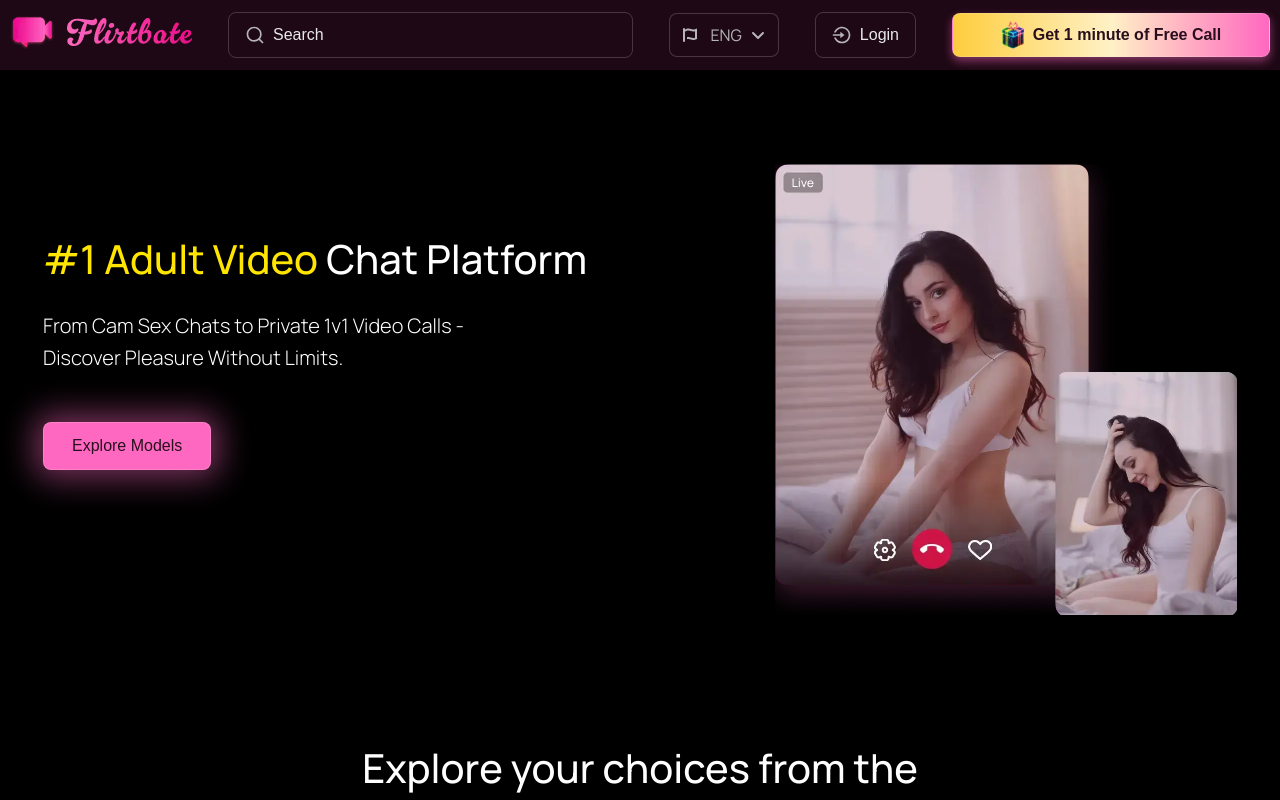
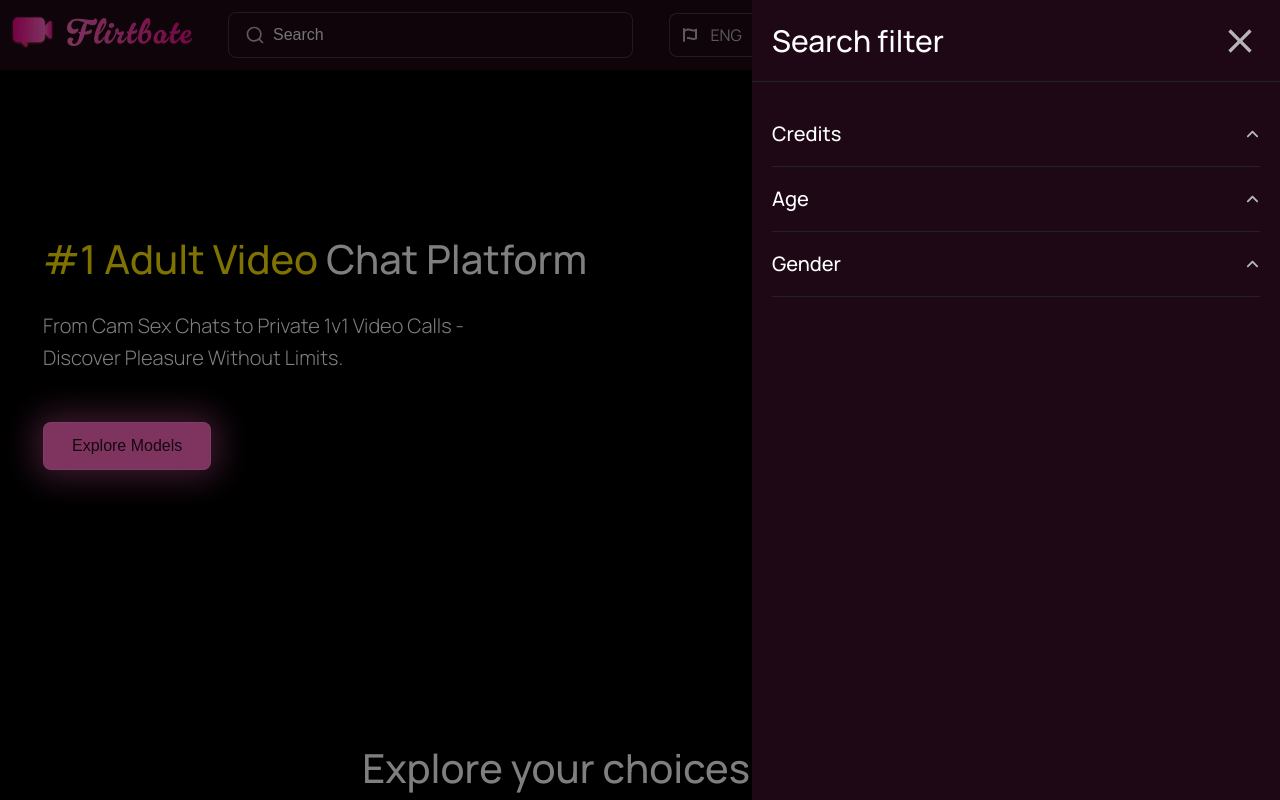
Before and after one commit to suyanksaraswat/flirtbate-clone, a Next.js app: page / in a window 1280 px wide. Both pictures are taken after a click on the button "Search". Shown: the top 800 px of the page. Built offline with nearby package versions, Linux system fonts and the light colour scheme.

Commit message:
faet: search sidebar

```diff
--- /dev/null
+++ b/src/components/atoms/accordion/accordion.module.css
@@ -0,0 +1,37 @@
+.panel {
+  display: none;
+  overflow: hidden;
+  padding-top: 16px
+}
+
+.accordionContainer {
+  margin: auto;
+}
+
+.accordionItem {
+  padding: 16px 0;
+  border-bottom: 1px solid rgb(35, 32, 39);
+}
+
+/* Accordion.css */
+.accordion {
+  cursor: pointer;
+  width: 100%;
+  border: none;
+  text-align: left;
+  outline: none;
+  font-size: 15px;
+  transition: 0.4s;
+  display: flex;
+  justify-content: space-between;
+  align-items: center;
+
+
+  .expandIcon {
+    color: rgb(183, 181, 185);
+  }
+}
+
+.accordion > h2 {
+  font-weight: 500;
+}
--- /dev/null
+++ b/src/components/atoms/accordion/index.tsx
@@ -0,0 +1,57 @@
+// Accordion.tsx
+import React, { ReactNode, useState } from "react";
+import { FaAngleUp, FaAngleDown } from "react-icons/fa6";
+
+import styles from "./accordion.module.css";
+
+interface AccordionItemProps {
+  title: string;
+  content: ReactNode | string;
+}
+
+const AccordionItem: React.FC<AccordionItemProps> = ({ title, content }) => {
+  const [isOpen, setIsOpen] = useState(false);
+
+  return (
+    <div className={styles.accordionItem}>
+      <div
+        className={`${styles.accordion} ${isOpen ? styles.active : ""}`}
+        onClick={() => setIsOpen(!isOpen)}
+      >
+        <h2>{title}</h2>
+
+        {isOpen ? (
+          <FaAngleDown className={styles.expandIcon} />
+        ) : (
+          <FaAngleUp className={styles.expandIcon} />
+        )}
+      </div>
+      <div
+        className={styles.panel}
+        style={{ display: isOpen ? "block" : "none" }}
+      >
+        {content}
+      </div>
+    </div>
+  );
+};
+
+interface Props {
+  sections: { title: string; content: ReactNode | string }[];
+}
+
+const Accordion = ({ sections }: Props) => {
+  return (
+    <div className={styles.accordionContainer}>
+      {sections.map((section, index) => (
+        <AccordionItem
+          key={index}
+          title={section.title}
+          content={section.content}
+        />
+      ))}
+    </div>
+  );
+};
+
+export default Accordion;
--- /dev/null
+++ b/src/components/molecules/search-sidebar/index.tsx
@@ -0,0 +1,72 @@
+import { MdClear } from "react-icons/md";
+import styles from "./search-sidebar.module.css";
+import { ageRangeList, creditsList, genderList } from "@/utils/constants";
+import Accordion from "@/components/atoms/accordion";
+import { FaCheckCircle, FaRegCircle } from "react-icons/fa";
+import { useState } from "react";
+
+interface Props {
+  open: boolean;
+  onClose: () => void;
+}
+
+const filters = [
+  {
+    label: "Credits",
+    options: creditsList,
+  },
+  {
+    label: "Age",
+    options: ageRangeList,
+  },
+  {
+    label: "Gender",
+    options: genderList,
+  },
+];
+
+export default function SearchSidebar({ open, onClose }: Props) {
+  const [filterValue, setFilterValue] = useState<{
+    [x: string]: string;
+  } | null>(null);
+
+  return open ? (
+    <div className={styles.searchSidebarBackdrop}>
+      <div className={styles.searchSidebarBg}>
+        <div className={styles.searchSidebarHeader}>
+          <h1 className={styles.title}>Search filter</h1>
+
+          <MdClear className={styles.closeIcon} onClick={onClose} />
+        </div>
+
+        <div className={styles.filterContainer}>
+          <Accordion
+            sections={filters?.map((f) => ({
+              title: f?.label,
+              content: (
+                <div className={styles.contentContainer}>
+                  {f?.options?.map((o, i) => (
+                    <div key={i} className={styles.radioButtonContainer}>
+                      {filterValue?.[f.label] === o?.value ? (
+                        <FaCheckCircle className={styles.radioActive} />
+                      ) : (
+                        <FaRegCircle
+                          className={styles.radioInactive}
+                          onClick={() =>
+                            setFilterValue({ [f.label]: o?.value })
+                          }
+                        />
+                      )}
+
+                      <div className={styles.radioLabel}>{o?.label}</div>
+                    </div>
+                  ))}
+                </div>
+              ),
+            }))}
+          />
+        </div>
+      </div>
+    </div>
+  ) : null;
+}
--- /dev/null
+++ b/src/components/molecules/search-sidebar/search-sidebar.module.css
@@ -0,0 +1,75 @@
+.searchSidebarBackdrop {
+  background-color: rgba(0, 0, 0, 0.5);
+  position: fixed;
+  left: 0;
+  top: 0;
+  bottom: 0;
+  right: 0;
+  z-index: 2000;
+
+  .searchSidebarBg {
+    width: 100%;
+    max-width: 528px;
+    position: fixed;
+    right: 0;
+    top: 0;
+    bottom: 0;
+    background-color: rgb(30, 8, 21);
+    z-index: 2000;
+
+    .searchSidebarHeader {
+      display: flex;
+      justify-content: space-between;
+      align-items: center;
+      gap: 16px;
+      border-bottom: 1px solid rgb(35, 32, 39);
+      padding: 20px;
+
+      .title {
+        font-size: 30px;
+        font-weight: 500;
+      }
+
+      .closeIcon {
+        width: 40px;
+        height: 40px;
+        color: rgb(183, 181, 185);
+      }
+    }
+  }
+
+  .filterContainer {
+    padding: 20px;
+
+    .filterLabelContainer {
+      display: flex;
+      justify-content: space-between;
+    }
+  }
+
+  .contentContainer {
+    display: grid;
+    grid-template-columns: repeat(2, 1fr);
+    gap: var(--spacing-2);
+
+    .radioButtonContainer {
+      display: flex;
+      align-items: center;
+      gap: 16px;
+
+      .radioLabel {
+        color: rgb(183, 181, 185);
+      }
+
+      .radioInactive {
+        color: rgb(183, 181, 185);
+        cursor: pointer;
+      }
+
+      .radioActive {
+        color: var(--primary-bg);
+        cursor: pointer;
+      }
+    }
+  }
+}
--- a/src/components/organisms/header/index.tsx
+++ b/src/components/organisms/header/index.tsx
@@ -9,13 +9,20 @@ import { languagesList } from "@/utils/constants";
 import { useState } from "react";
 import { FaFontAwesomeFlag } from "react-icons/fa";
 import Login from "@/components/molecules/login";
+import SearchSidebar from "@/components/molecules/search-sidebar";
 
 export default function Header() {
   const [lang, setLang] = useState<string | null>(languagesList[0]?.value);
   const [loginModal, setLoginModal] = useState(false);
+  const [searchSidebarDrawer, setSearchSidebarDrawer] = useState(false);
 
   return (
     <>
+      <SearchSidebar
+        open={searchSidebarDrawer}
+        onClose={() => setSearchSidebarDrawer(false)}
+      />
+
       <Login open={loginModal} onClose={() => setLoginModal(false)} />
 
       <header className={styles.header}>
@@ -34,6 +41,7 @@ export default function Header() {
             icon={<Image src="/search.svg" alt="" width={20} height={20} />}
             className={styles.searchBar}
             textClassName={styles.searchText}
+            onClick={() => setSearchSidebarDrawer(true)}
           >
             Search
           </OutlinedButton>
@@ -44,6 +52,7 @@ export default function Header() {
             width={20}
             height={20}
             className={styles.searchBarIcon}
+            onClick={() => setSearchSidebarDrawer(true)}
           />
 
           <Select
```
